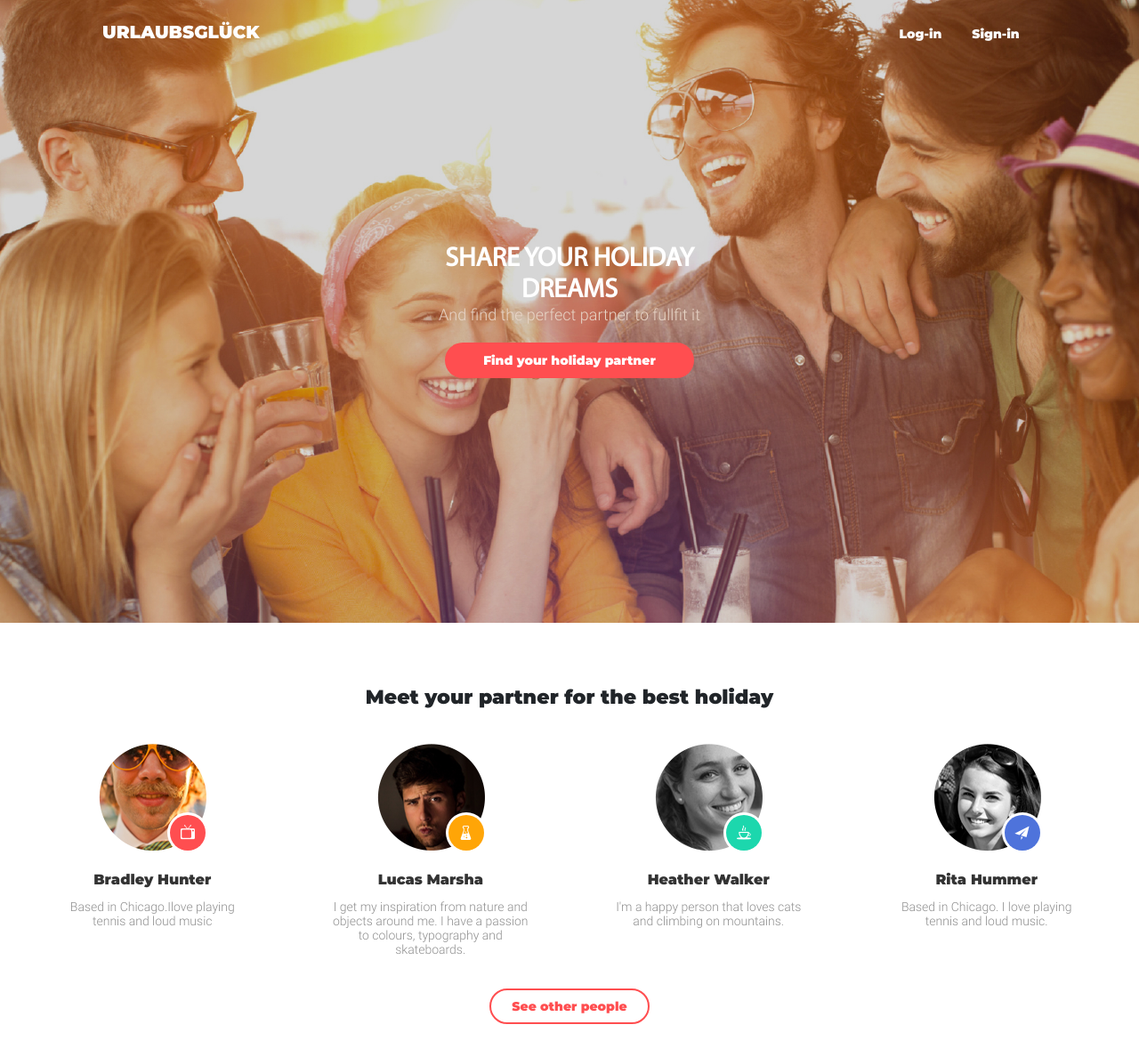
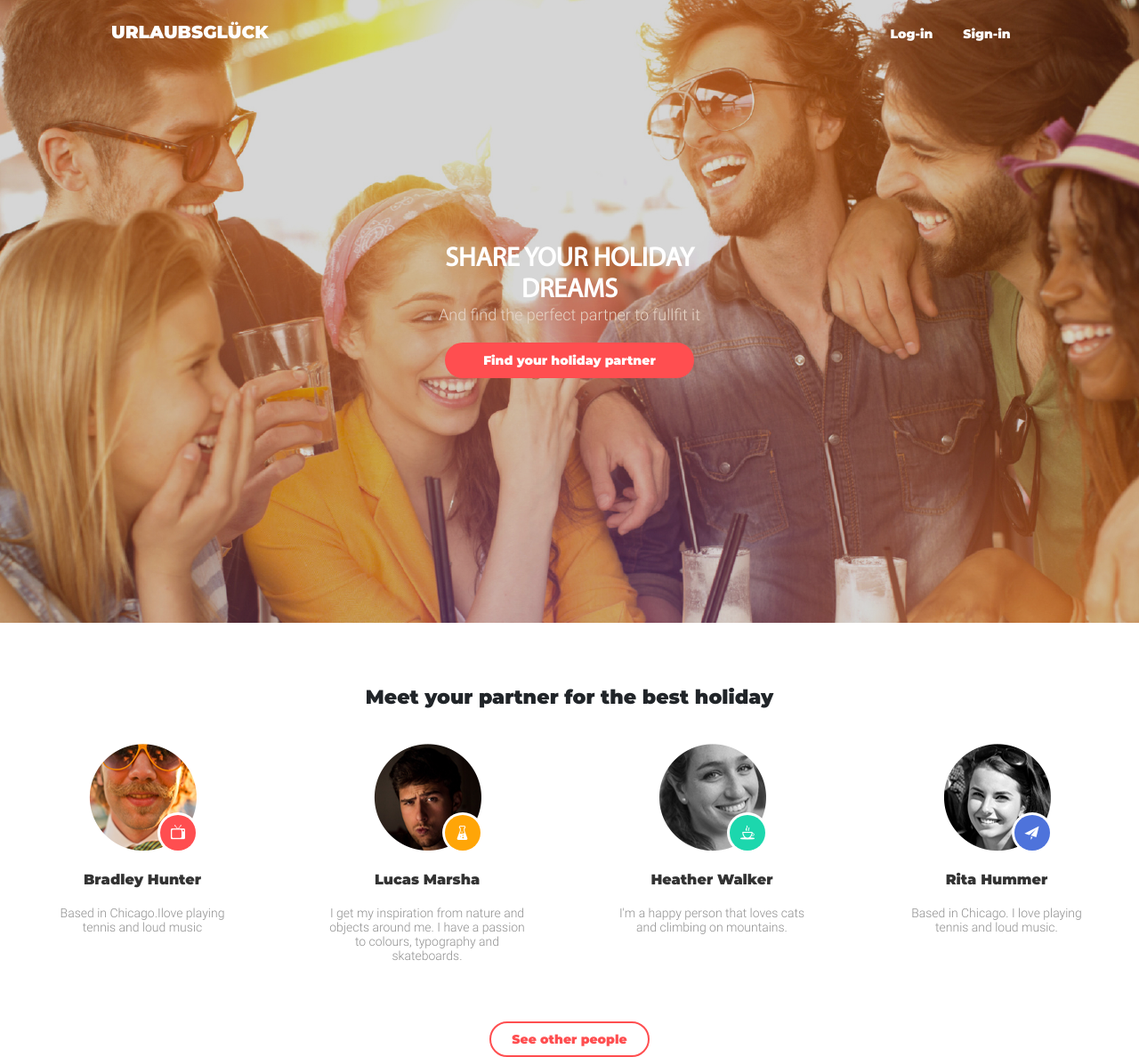
Before and after one commit to kooker22/Homework, a plain HTML site: page module 9 html/index.html in a window 1280 px wide. Shown: the whole page at 89% size. Drawn offline with Linux system fonts and the light colour scheme.

Commit message:
module 9 fin

```diff
--- a/module 9 html/css/styles.css
+++ b/module 9 html/css/styles.css
@@ -4,7 +4,10 @@
 
   box-sizing: border-box;
 }
-
+.container-size {
+  max-width: 1440px;
+  margin: 0 auto;
+}
 .top {
   background: url(../img/background.png) no-repeat;
   background-position: center;
@@ -28,7 +31,7 @@ header {
   text-align: center;
 }
 .logo {
-  margin: 0 auto;
+  margin: 0 auto 0 0;
   color: #ffffff;
   padding-top: 5px;
 }
@@ -45,7 +48,7 @@ header {
   text-shadow: 0 0 3px #bfa022;
 }
 .head-buttons {
-  margin: 0 auto;
+  margin: 0 0 0 auto;
   padding-bottom: 80px;
 }
 button {
@@ -65,17 +68,19 @@ button {
 button::first-letter {
   text-transform: uppercase;
 }
-button,
+button:hover,
 button:active,
 button:focus {
   outline: none;
 }
 button:active {
-  border: 2px solid #ffffff;
-  box-shadow: 0 0 10px 3px #ffffff;
+  color: antiquewhite
+
+
 }
 button:hover {
   border: 2px solid #ffffff;
+  box-shadow: 0 0 10px 3px #ffffff;
 }
 section {
   position: absolute;
@@ -88,7 +93,7 @@ section {
 }
 
 .card {
-  max-width: 225px;
+  /* max-width: 225px; */
   max-height: 270px;
   margin-bottom: 1.875rem;
 }
@@ -105,6 +110,7 @@ h1 {
 }
 .partners {
   max-width: 1440px;
+  margin: auto;
 }
 
 .find_partner {
@@ -114,6 +120,7 @@ h1 {
   color: #e7d4c6;
   margin-bottom: 1.25rem;
   text-align: center;
+
 }
 .search_btn {
   width: 280px;
@@ -128,6 +135,7 @@ h1 {
 .search_btn:focus {
   border: none;
 }
+
 .caption {
   display: block;
   text-align: center;
@@ -196,18 +204,26 @@ h1 {
   background-color: #4e73db;
 }
 .more {
+
+  left: 0;
+  right: 0;
+  position: absolute;
   border: 2px solid #ff4e50;
   color: #ff4e50;
   height: 40px;
   width: 180px;
+
   background: #ffffff;
   margin: 20px auto 20px auto;
 }
 .more:active {
-  box-shadow: 0 0 10px 3px #ff4e50;
+  box-shadow: 0 0 5px  #ff4e50;
+  background: pink;
+  color: #ff4e50;
 }
 .more:hover {
   border: 2px solid #ff4e50;
+  box-shadow: 0 0 5px 3px #ff4e50;
 }
 .more::first-letter {
   text-transform: uppercase;
@@ -238,7 +254,6 @@ h1 {
   .top {
     background: url(../img/background_desktop.png) no-repeat;
     background-position: center;
-    height: 700px;
+    background-size: cover;
   }
-
 }
--- a/module 9 html/index.html
+++ b/module 9 html/index.html
@@ -5,17 +5,17 @@
     <meta charset="UTF-8">
     <meta name="viewport" content="width=device-width, initial-scale=1.0">
     <meta http-equiv="X-UA-Compatible" content="ie=edge">
+    <link rel="stylesheet" href="./css/bootstrap.css">
     <link rel="stylesheet" href="./css/styles.css">
-    <link rel="stylesheet" href="./css/bootstrap.css">
     <link rel="shortcut icon" href="./img/page_icon.ico" type="image/x-icon">
     <title>md9</title>
 </head>
 
 <body>
-    <div class="container">
+    <div class="container no-gutters">
         <div class="row top col-12 no-gutters">
-            <header class="row justify-content-sm-between">
-                <div class="head-buttons col-12 col-sm-4 order-sm-2 no-gutters centre">
+            <header class="row  justify-content-sm-between no-gutters">
+                <div class="head-buttons  col-12 col-sm-4 order-sm-2 no-gutters ">
                     <button class="head-button">log-in</button>
                     <button class="head-button">sign-in</button>
                 </div>
@@ -28,8 +28,8 @@
             </section>
         </div>
         <h2 class="row caption col-12 justify-content-center no-gutters">Meet your partner for the best holiday</h2>
-        <div class=" row partners col-12 no-gutters centre">
-            <div class="card col-sm-6 col-md-3">
+        <div class=" row partners col-12 flex-column flex-sm-row no-gutters centre">
+            <div class="card col-12 col-sm-6  col-md-3">
                 <div class="card-photo photo1">
                     <img src="./img/bradley_hunter.png" alt="">
                     <div class="card-icon icon1"></div>
@@ -37,7 +37,7 @@
                 <p class="card-title">Bradley Hunter</p>
                 <p class="card-desription">Based in Chicago.Ilove playing tennis and loud music</p>
             </div>
-            <div class="card col-sm-6 col-md-3">
+            <div class="card col-12 col-sm-6 col-md-3">
                 <div class="card-photo photo2">
                     <img src="./img/lucas_marsha.png" alt="">
                     <div class="card-icon icon2"></div>
@@ -47,7 +47,7 @@
                     colours, typography and skateboards.
                 </p>
             </div>
-            <div class="card col-sm-6 col-md-3">
+            <div class="card col-12 col-sm-6 col-md-3">
                 <div class="card-photo photo3">
                     <img src="./img/heather_walker.png" alt="">
                     <div class="card-icon icon3"></div>
@@ -56,7 +56,7 @@
                 <p class="card-desription">I'm a happy person that loves cats and climbing on mountains.
                 </p>
             </div>
-            <div class="card col-sm-6 col-md-3">
+            <div class="card col-12 col-sm-6 col-md-3">
                 <div class="card-photo photo4">
                     <img src="./img/rita_hummer.png" alt="">
                     <div class="card-icon icon4"></div>
@@ -64,8 +64,11 @@
                 <p class="card-title">Rita Hummer</p>
                 <p class="card-desription">Based in Chicago. I love playing tennis and loud music.</p>
             </div>
-            <button class=" more">see other people</button>
+
         </div>
+       <button class="more">see other people</button>
+
+
     </div>
 </body>
 
```
Also changed, not shown: module 9 html/css/bootstrap.css.
